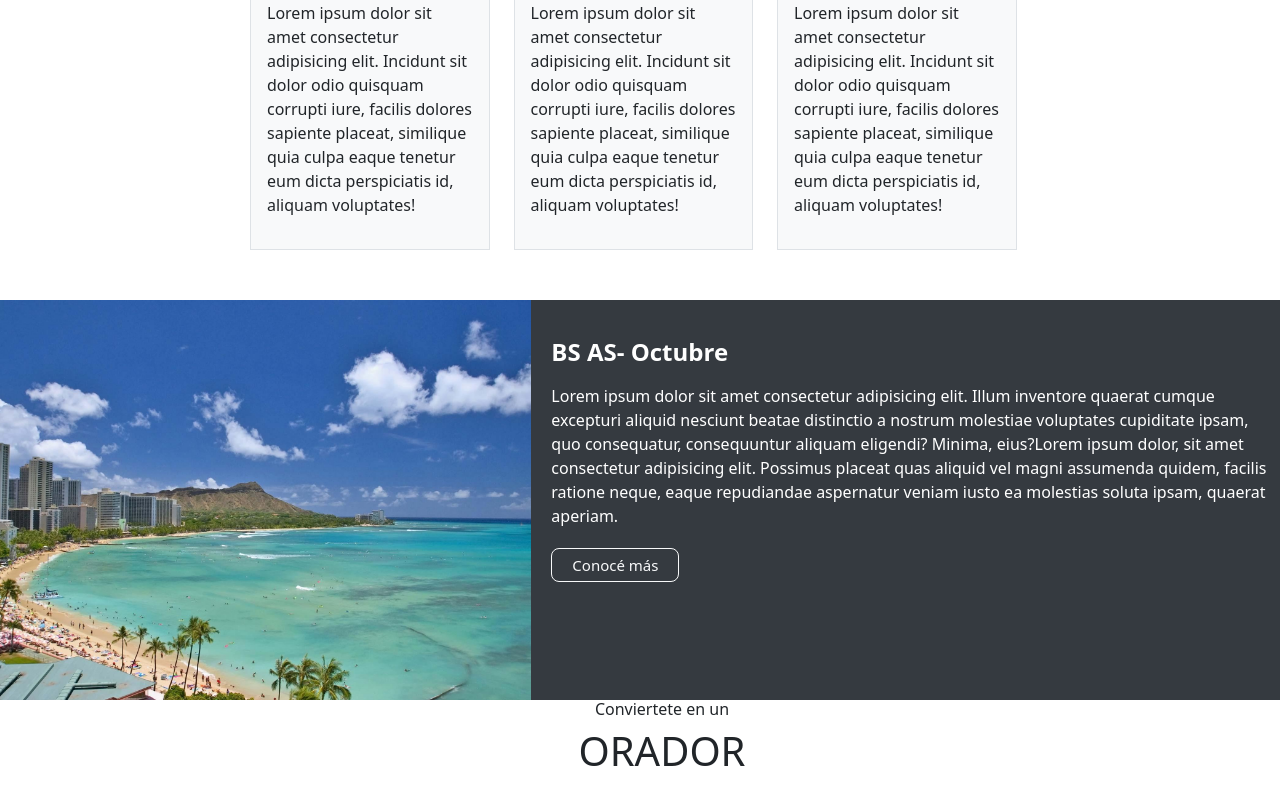
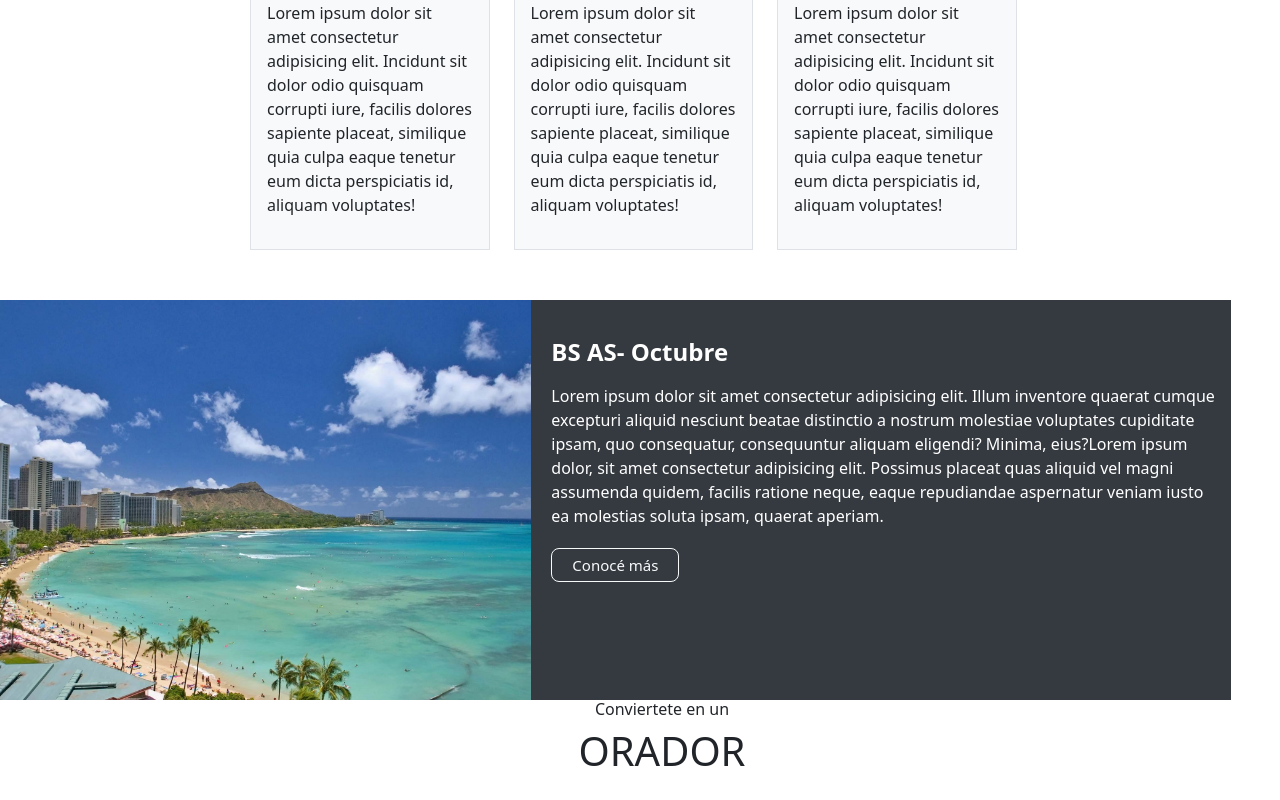
Before and after one commit to GabrielaAGuerra/TrabajoIntegrador, a plain HTML site: page index.html in a window 1280 px wide. Shown: the part 1118-1918 px from the top of the page. Drawn offline with nearby package versions, Linux system fonts and the light colour scheme.

Commit message:
Update style.css
Signed-off-by: Gabrela Guerra <123652336+GabrielaAGuerra@users.noreply.github.com>

```diff
--- a/style.css
+++ b/style.css
@@ -291,7 +291,7 @@ main {
     color: white;
     background-color: #353a40;
     padding-top: 40px;
-    width: 750px;
+    width: 700px;
     max-height: 400px;
 }
 
```
